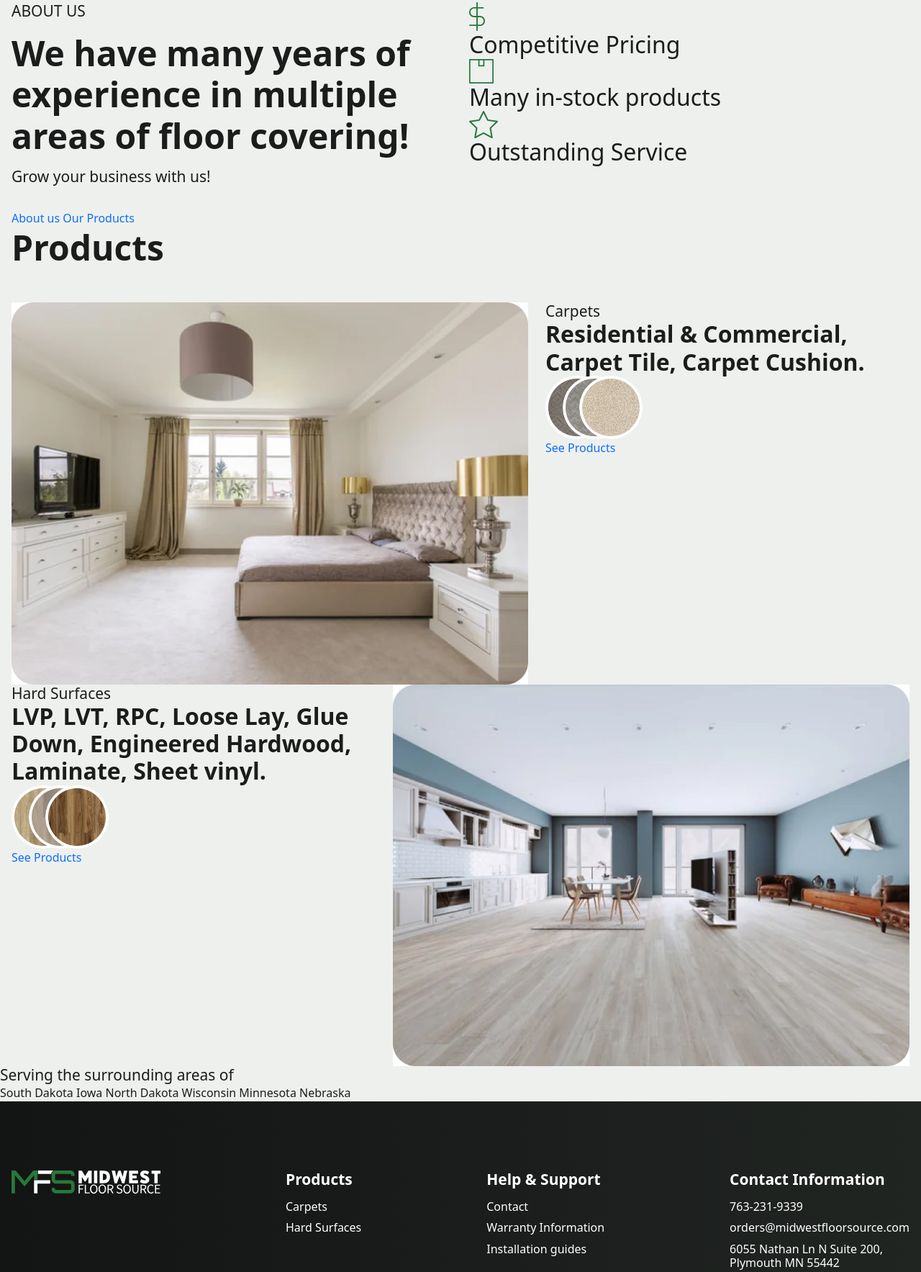
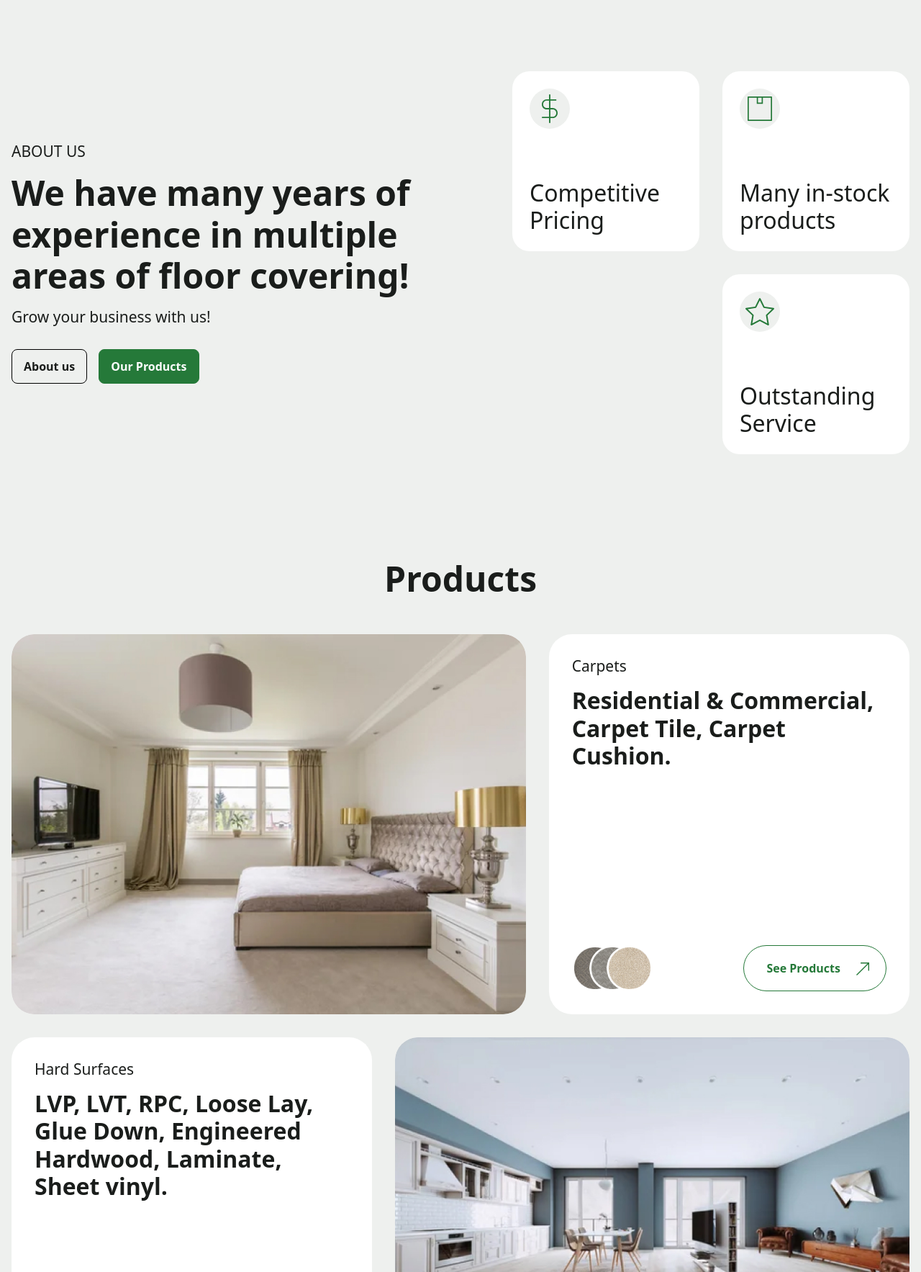
Before and after one commit to RIRashed33/midwest-flooring, a plain HTML site: page index.html in a window 1280 px wide. Shown: the part 994-2761 px from the top of the page at 72% size. Drawn offline with Linux system fonts and the light colour scheme.

Commit message:
1st page css

```diff
--- a/css/custom.css
+++ b/css/custom.css
@@ -61,7 +61,31 @@ p:last-child {
 .container {
     max-width: 1310px;
 }
-
+.custom-gutter {
+    --bs-gutter-x: 32px;
+    --bs-gutter-y: 32px;
+}
+a.primary-transparent-btn, a.secondary-btn {
+    padding: 11px 16px;
+    border-radius: 8px;
+    border: 1px solid #000;
+    color: var(--primary);
+    font-weight: 700;
+    background-color: transparent;
+}
+a.primary-transparent-btn:hover {
+    background-color: var(--primary);
+    color: var(--white);
+}
+a.secondary-btn {
+    border-color: var(--secondary);
+    background-color: var(--secondary);
+    color: var(--white);
+}
+a.secondary-btn:hover {
+    background-color: transparent;
+    color: var(--secondary);
+}
 /* Header Area Style */
 header.header-area {
     padding: 24px 0;
@@ -117,8 +141,10 @@ span.custom-disc {
 }
 
 /* Main Area Style */
+section.midwest-section{
+    padding: 96px 0 48px;
+}
 section.hero-section {
-    padding: 96px 0 48px;
     border-radius: 32px;
     background: linear-gradient(0deg, rgba(0, 0, 0, 0.40) 0%, rgba(0, 0, 0, 0.40) 100%), url(../img/hero-bg.jpg), lightgray 50%;
     background-position: center;
@@ -158,6 +184,7 @@ section.hero-section {
 .product-imgs img {
     border-radius: 50%;
     position: absolute;
+    height: 100%;
     left: 0;
     top: 0;
 }
@@ -186,3 +213,85 @@ a.circle-arrow-btn {
 .brands-slider .single-brand-img {
     padding: 0 32px;
 }
+.button-group {
+    display: flex;
+    flex-wrap: wrap;
+    gap: 16px;
+}
+.about-boxes {
+    display: flex;
+    gap: 32px;
+    flex-wrap: wrap;
+    justify-content: end;
+}
+.single-about-box {
+    width: calc(50% - 16px);
+    min-height: 250px;
+    max-width: 260px;
+    background-color: var(--white);
+    padding: 24px;
+    border-radius: 24px;
+    display: flex;
+    flex-direction: column;
+    justify-content: space-between;
+}
+.single-about-box span {
+    width: 56px;
+    height: 56px;
+    padding: 8px;
+    background-color: var(--bg-color);
+    border-radius: 50%;
+    display: flex;
+    align-items: center;
+    justify-content: center;
+    margin-bottom: 16px;
+}
+.product-demo-image img {
+    border-radius: 32px;
+}
+.produt-type-details {
+    min-height: 100%;
+    background-color: var(--white);
+    border-radius: 32px;
+    padding: 32px;
+    display: flex;
+    flex-direction: column;
+    justify-content: space-between;
+}
+.single-product-type:not(.single-product-type:last-child) {
+    margin-bottom: 32px;
+}
+.product-type-imgs {
+    display: flex;
+    align-items: center;
+    justify-content: space-between;
+}
+a.secondary-arrow-btn {
+    border: 1px solid var(--secondary);
+    border-radius: 32px;
+    padding: 19px 63px 19px 31px;
+    color: var(--secondary);
+    font-weight: 600;
+    background-image: url(../img/icon/arrow-top-right-green.svg);
+    background-repeat: no-repeat;
+    background-position: top 23px right 23px;
+}
+a.secondary-arrow-btn:hover {
+    background-position: top 20px right 20px;
+}
+section.full-width-text-section {
+    padding: 48px 0 96px;
+    text-align: center;
+}
+section.full-width-text-section .container {
+    max-width: 1400px;
+}
+span.large-text {
+    font-size: 88px;
+    font-weight: 600;
+    line-height: 1.2;
+    color: #7C8580;
+}
+span.large-text span {
+    color: #949E97;
+}
--- a/css/responsive.css
+++ b/css/responsive.css
@@ -33,6 +33,10 @@
         max-width: 250px;
     }
     /* Main Area Style */
+    .product-type-imgs .product-imgs {
+        width: 112px;
+        height: 64px;
+    }
 
 }
 @media screen and (max-width: 1199px) {
@@ -44,6 +48,10 @@
 
 }
 @media screen and (max-width: 991px) {
+    .custom-gutter {
+        --bs-gutter-x: 24px;
+        --bs-gutter-y: 24px;
+    }
     /* Header Area Style */
     a.site-logo {
         max-width: 160px;
@@ -55,13 +63,36 @@
     .brands-slider .single-brand-img {
         padding: 0 24px;
     }
+    .about-boxes {
+        gap: 24px;
+        justify-content: start;
+    }
+    .single-product-type {
+        max-width: 720px;
+        margin: 0 auto;
+    }
+    span.large-text {
+        font-size: 64px;
+    }
 
 
 }
 @media screen and (max-width: 767px) {
+    h1 {
+        font-size: 36px;
+    }
+    h2 {
+        font-size: 32px;
+    }
+    h3 {
+        font-size: 28px;
+    }
+    h5 {
+        font-size: 18px;
+    }
     /* Header Area Style */
     header.header-area {
-        padding: 12px 0;
+        padding: 16px 0;
     }
     body.active-menu a.site-logo img.white-logo {
         display: inline-block;
@@ -129,8 +160,54 @@
         color: var(--secondary);
     }
     /* Main Area Style */
+    section.midwest-section, section.full-width-text-section {
+        padding: 48px 0;
+    }
     .brands-slider .single-brand-img {
         padding: 0 16px;
+    }
+    section.hero-section {
+        border-radius: 0;
+    }
+    .hero-content h1 {
+        margin-bottom: 48px;
+    }
+    .hero-product-content {
+        max-width: 340px;
+    }
+    .product-imgs {
+        width: 90px;
+        height: 50px;
+    }
+    a.circle-arrow-btn {
+        width: 50px;
+        height: 50px;
+    }
+    .single-product {
+        gap: 12px;
+        text-align: center;
+        padding: 12px;
+        border-radius: 12px;
+    }
+    .single-product h5 {
+        font-size: 16px;
+    }
+    .single-product-type:not(.single-product-type:last-child) {
+        margin-bottom: 24px;
+    }
+    .produt-type-details {
+        padding: 24px;
+    }
+    a.secondary-arrow-btn {
+        padding: 12px 48px 12px 24px;
+        background-position: top 18px right 18px;
+        background-size: 16px;
+    }
+    a.secondary-arrow-btn:hover {
+        background-position: top 18px right 18px;
+    }
+    span.large-text {
+        font-size: 48px;
     }
 
 
@@ -138,3 +215,15 @@
 
 
 }
+@media screen and (max-width: 575px) {
+    .about-boxes {
+        flex-direction: column;
+        align-items: center;
+    }
+    .single-about-box {
+        width: 100%;
+    }
+
+
+
+}
--- a/index.html
+++ b/index.html
@@ -51,7 +51,7 @@
 
     <main class="main-area">
 
-        <section class="hero-section">
+        <section class="hero-section midwest-section">
             <div class="container">
                 <div class="hero-content">
                     <h1>We are a flooring company whose values and commitment to serve come from a deep-rooted set of principles.</h1>
@@ -118,10 +118,10 @@
             </div>
         </section>
 
-        <section class="about-section">
+        <section class="about-section midwest-section">
             <div class="container">
-                <div class="row">
-                    <div class="col-md">
+                <div class="row gy-5 align-items-center">
+                    <div class="col-lg">
                         <div class="about-content">
                             <h5 class="fw-medium text-uppercase mb-3">ABOUT US</h5>
                             <h2 class="mb-3">We have many years of experience in multiple areas of floor covering!</h2>
@@ -132,7 +132,7 @@
                             </div>
                         </div>
                     </div>
-                    <div class="col-md">
+                    <div class="col-lg">
                         <div class="about-boxes">
                             <div class="single-about-box">
                                 <span><img src="./img/icon/dollar.svg" alt="dollar_icon"></span>
@@ -152,20 +152,22 @@
             </div>
         </section>
 
-        <section class="product-section">
+        <section class="product-section midwest-section">
             <div class="container">
-                <h2 class="mb-5">Products</h2>
+                <h2 class="mb-md-5 mb-4 text-center">Products</h2>
                 <div class="single-product-type">
-                    <div class="row gy-4">
-                        <div class="col-md-7">
+                    <div class="row custom-gutter">
+                        <div class="col-lg-7">
                             <div class="product-demo-image">
                                 <img src="./img/carpet-demo.jpg" alt="">
                             </div>
                         </div>
-                        <div class="col-md-5">
+                        <div class="col-lg-5">
                             <div class="produt-type-details">
-                                <h5 class="fw-normal">Carpets</h5>
-                                <h3>Residential & Commercial, Carpet Tile, Carpet Cushion.</h3>
+                                <div class="mb-4">
+                                    <h5 class="fw-normal mb-3">Carpets</h5>
+                                    <h3>Residential & Commercial, Carpet Tile, Carpet Cushion.</h3>
+                                </div>
                                 <div class="product-type-imgs">
                                     <div class="product-imgs">
                                         <img src="./img/carpet-1.png" alt="carpet_img">
@@ -179,11 +181,13 @@
                     </div>
                 </div>
                 <div class="single-product-type">
-                    <div class="row gy-4">
-                        <div class="col-md-5">
+                    <div class="row custom-gutter flex-column-reverse flex-lg-row">
+                        <div class="col-lg-5">
                             <div class="produt-type-details">
-                                <h5 class="fw-normal">Hard Surfaces</h5>
-                                <h3>LVP, LVT, RPC, Loose Lay, Glue Down, Engineered Hardwood, Laminate, Sheet vinyl.</h3>
+                                <div class="mb-4">
+                                    <h5 class="fw-normal mb-3">Hard Surfaces</h5>
+                                    <h3>LVP, LVT, RPC, Loose Lay, Glue Down, Engineered Hardwood, Laminate, Sheet vinyl.</h3>
+                                </div>
                                 <div class="product-type-imgs">
                                     <div class="product-imgs">
                                         <img src="./img/hardsurface-1.png" alt="carpet_img">
@@ -194,7 +198,7 @@
                                 </div>
                             </div>
                         </div>
-                        <div class="col-md-7">
+                        <div class="col-lg-7">
                             <div class="product-demo-image">
                                 <img src="./img/hardsurface-demo.jpg" alt="">
                             </div>
@@ -205,9 +209,9 @@
         </section>
 
         <section class="full-width-text-section">
-            <div class="full-width-text">
-                <h5 class="fw-normal">Serving the surrounding areas of</h5>
-                <span class="large-text">South Dakota  <span>Iowa</span>  North Dakota <span>Wisconsin</span>  Minnesota  <span>Nebraska</span></span>
+            <div class="container">
+                <h5 class="fw-normal mb-4">Serving the surrounding areas of</h5>
+                <span class="large-text">South Dakota <span>Iowa</span> North Dakota <span>Wisconsin</span>  Minnesota  <span>Nebraska</span></span>
             </div>
         </section>
 
```
